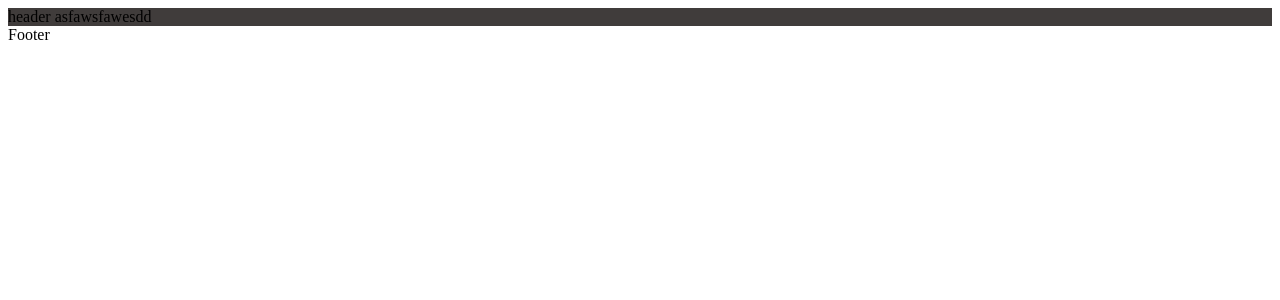
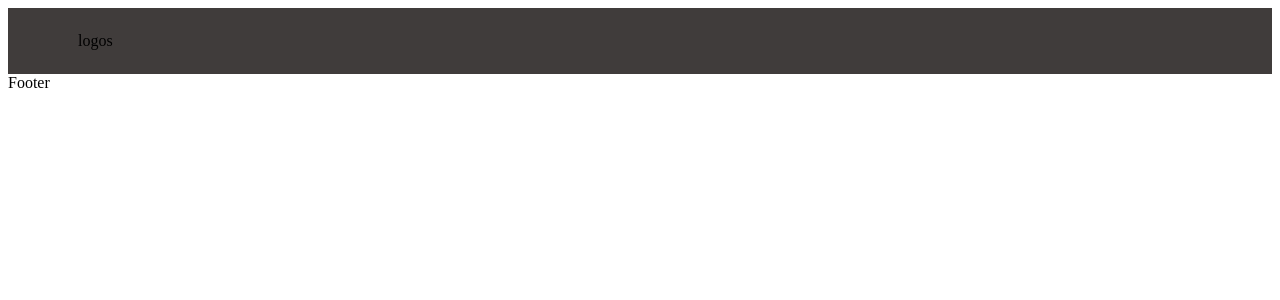
Before and after one commit to g7tro4w/react-example, a React app: page / in a window 1280 px wide. Shown: the top 300 px of the page. Built offline with nearby package versions, Linux system fonts and the light colour scheme; the HTML template or start-up script is replaced by a standard one.

Commit message:
Reset.css, static files, a few styles

```diff
--- a/client/layouts/default/components/Header/Header.css
+++ b/client/layouts/default/components/Header/Header.css
@@ -1,3 +1,5 @@
-header {
+.header {
+    padding: 24px 70px;
+
     background-color: #403C3B;
 }
--- a/client/layouts/default/components/Header/Header.tsx
+++ b/client/layouts/default/components/Header/Header.tsx
@@ -3,7 +3,12 @@ import React, { FC } from 'react';
 import './Header.css'
 
 export const Header: FC = () => {
-    return <header>
-    header asfawsfawesdd
-</header>
+    const logoTitle = 'logos'
+    return (
+        <header className="header">
+            <div className="header__logo">
+                {logoTitle}
+            </div>
+        </header>
+    )
 }
--- /dev/null
+++ b/static/reset.css
@@ -0,0 +1,368 @@
+/* http://meyerweb.com/eric/tools/css/reset/
+   v2.0-modified | 20110126
+   License: none (public domain)
+
+   DavidWells братан, от души
+*/
+
+html, body, div, span, applet, object, iframe,
+h1, h2, h3, h4, h5, h6, p, blockquote, pre,
+a, abbr, acronym, address, big, cite, code,
+del, dfn, em, img, ins, kbd, q, s, samp,
+small, strike, strong, sub, sup, tt, var,
+b, u, i, center,
+dl, dt, dd, ol, ul, li,
+fieldset, form, label, legend,
+table, caption, tbody, tfoot, thead, tr, th, td,
+article, aside, canvas, details, embed,
+figure, figcaption, footer, header, hgroup,
+menu, nav, output, ruby, section, summary,
+time, mark, audio, video {
+  margin: 0;
+	padding: 0;
+	border: 0;
+	font-size: 100%;
+	font: inherit;
+	vertical-align: baseline;
+}
+
+/* make sure to set some focus styles for accessibility */
+:focus {
+    outline: 0;
+}
+
+/* HTML5 display-role reset for older browsers */
+article, aside, details, figcaption, figure,
+footer, header, hgroup, menu, nav, section {
+	display: block;
+}
+
+body {
+	line-height: 1;
+}
+
+ol, ul {
+	list-style: none;
+}
+
+blockquote, q {
+	quotes: none;
+}
+
+blockquote:before, blockquote:after,
+q:before, q:after {
+	content: '';
+	content: none;
+}
+
+table {
+	border-collapse: collapse;
+	border-spacing: 0;
+}
+
+input[type=search]::-webkit-search-cancel-button,
+input[type=search]::-webkit-search-decoration,
+input[type=search]::-webkit-search-results-button,
+input[type=search]::-webkit-search-results-decoration {
+    -webkit-appearance: none;
+    -moz-appearance: none;
+}
+
+input[type=search] {
+    -webkit-appearance: none;
+    -moz-appearance: none;
+    -webkit-box-sizing: content-box;
+    -moz-box-sizing: content-box;
+    box-sizing: content-box;
+}
+
+textarea {
+    overflow: auto;
+    vertical-align: top;
+    resize: vertical;
+}
+
+/**
+ * Correct `inline-block` display not defined in IE 6/7/8/9 and Firefox 3.
+ */
+
+audio,
+canvas,
+video {
+    display: inline-block;
+    *display: inline;
+    *zoom: 1;
+    max-width: 100%;
+}
+
+/**
+ * Prevent modern browsers from displaying `audio` without controls.
+ * Remove excess height in iOS 5 devices.
+ */
+
+audio:not([controls]) {
+    display: none;
+    height: 0;
+}
+
+/**
+ * Address styling not present in IE 7/8/9, Firefox 3, and Safari 4.
+ * Known issue: no IE 6 support.
+ */
+
+[hidden] {
+    display: none;
+}
+
+/**
+ * 1. Correct text resizing oddly in IE 6/7 when body `font-size` is set using
+ *    `em` units.
+ * 2. Prevent iOS text size adjust after orientation change, without disabling
+ *    user zoom.
+ */
+
+html {
+    font-size: 100%; /* 1 */
+    -webkit-text-size-adjust: 100%; /* 2 */
+    -ms-text-size-adjust: 100%; /* 2 */
+}
+
+/**
+ * Address `outline` inconsistency between Chrome and other browsers.
+ */
+
+a:focus {
+    outline: thin dotted;
+}
+
+/**
+ * Improve readability when focused and also mouse hovered in all browsers.
+ */
+
+a:active,
+a:hover {
+    outline: 0;
+}
+
+/**
+ * 1. Remove border when inside `a` element in IE 6/7/8/9 and Firefox 3.
+ * 2. Improve image quality when scaled in IE 7.
+ */
+
+img {
+    border: 0; /* 1 */
+    -ms-interpolation-mode: bicubic; /* 2 */
+}
+
+/**
+ * Address margin not present in IE 6/7/8/9, Safari 5, and Opera 11.
+ */
+
+figure {
+    margin: 0;
+}
+
+/**
+ * Correct margin displayed oddly in IE 6/7.
+ */
+
+form {
+    margin: 0;
+}
+
+/**
+ * Define consistent border, margin, and padding.
+ */
+
+fieldset {
+    border: 1px solid #c0c0c0;
+    margin: 0 2px;
+    padding: 0.35em 0.625em 0.75em;
+}
+
+/**
+ * 1. Correct color not being inherited in IE 6/7/8/9.
+ * 2. Correct text not wrapping in Firefox 3.
+ * 3. Correct alignment displayed oddly in IE 6/7.
+ */
+
+legend {
+    border: 0; /* 1 */
+    padding: 0;
+    white-space: normal; /* 2 */
+    *margin-left: -7px; /* 3 */
+}
+
+/**
+ * 1. Correct font size not being inherited in all browsers.
+ * 2. Address margins set differently in IE 6/7, Firefox 3+, Safari 5,
+ *    and Chrome.
+ * 3. Improve appearance and consistency in all browsers.
+ */
+
+button,
+input,
+select,
+textarea {
+    font-size: 100%; /* 1 */
+    margin: 0; /* 2 */
+    vertical-align: baseline; /* 3 */
+    *vertical-align: middle; /* 3 */
+}
+
+/**
+ * Address Firefox 3+ setting `line-height` on `input` using `!important` in
+ * the UA stylesheet.
+ */
+
+button,
+input {
+    line-height: normal;
+}
+
+/**
+ * Address inconsistent `text-transform` inheritance for `button` and `select`.
+ * All other form control elements do not inherit `text-transform` values.
+ * Correct `button` style inheritance in Chrome, Safari 5+, and IE 6+.
+ * Correct `select` style inheritance in Firefox 4+ and Opera.
+ */
+
+button,
+select {
+    text-transform: none;
+}
+
+/**
+ * 1. Avoid the WebKit bug in Android 4.0.* where (2) destroys native `audio`
+ *    and `video` controls.
+ * 2. Correct inability to style clickable `input` types in iOS.
+ * 3. Improve usability and consistency of cursor style between image-type
+ *    `input` and others.
+ * 4. Remove inner spacing in IE 7 without affecting normal text inputs.
+ *    Known issue: inner spacing remains in IE 6.
+ */
+
+button,
+html input[type="button"], /* 1 */
+input[type="reset"],
+input[type="submit"] {
+    -webkit-appearance: button; /* 2 */
+    cursor: pointer; /* 3 */
+    *overflow: visible;  /* 4 */
+}
+
+/**
+ * Re-set default cursor for disabled elements.
+ */
+
+button[disabled],
+html input[disabled] {
+    cursor: default;
+}
+
+/**
+ * 1. Address box sizing set to content-box in IE 8/9.
+ * 2. Remove excess padding in IE 8/9.
+ * 3. Remove excess padding in IE 7.
+ *    Known issue: excess padding remains in IE 6.
+ */
+
+input[type="checkbox"],
+input[type="radio"] {
+    box-sizing: border-box; /* 1 */
+    padding: 0; /* 2 */
+    *height: 13px; /* 3 */
+    *width: 13px; /* 3 */
+}
+
+/**
+ * 1. Address `appearance` set to `searchfield` in Safari 5 and Chrome.
+ * 2. Address `box-sizing` set to `border-box` in Safari 5 and Chrome
+ *    (include `-moz` to future-proof).
+ */
+
+input[type="search"] {
+    -webkit-appearance: textfield; /* 1 */
+    -moz-box-sizing: content-box;
+    -webkit-box-sizing: content-box; /* 2 */
+    box-sizing: content-box;
+}
+
+/**
+ * Remove inner padding and search cancel button in Safari 5 and Chrome
+ * on OS X.
+ */
+
+input[type="search"]::-webkit-search-cancel-button,
+input[type="search"]::-webkit-search-decoration {
+    -webkit-appearance: none;
+}
+
+/**
+ * Remove inner padding and border in Firefox 3+.
+ */
+
+button::-moz-focus-inner,
+input::-moz-focus-inner {
+    border: 0;
+    padding: 0;
+}
+
+/**
+ * 1. Remove default vertical scrollbar in IE 6/7/8/9.
+ * 2. Improve readability and alignment in all browsers.
+ */
+
+textarea {
+    overflow: auto; /* 1 */
+    vertical-align: top; /* 2 */
+}
+
+/**
+ * Remove most spacing between table cells.
+ */
+
+table {
+    border-collapse: collapse;
+    border-spacing: 0;
+}
+
+html,
+button,
+input,
+select,
+textarea {
+    color: #222;
+}
+
+
+::-moz-selection {
+    background: #b3d4fc;
+    text-shadow: none;
+}
+
+::selection {
+    background: #b3d4fc;
+    text-shadow: none;
+}
+
+img {
+    vertical-align: middle;
+}
+
+fieldset {
+    border: 0;
+    margin: 0;
+    padding: 0;
+}
+
+textarea {
+    resize: vertical;
+}
+
+.chromeframe {
+    margin: 0.2em 0;
+    background: #ccc;
+    color: #000;
+    padding: 0.2em 0;
+}
```
Also changed, not shown: webpack/client.js (+8 -2 lines), templates/index.ejs.
